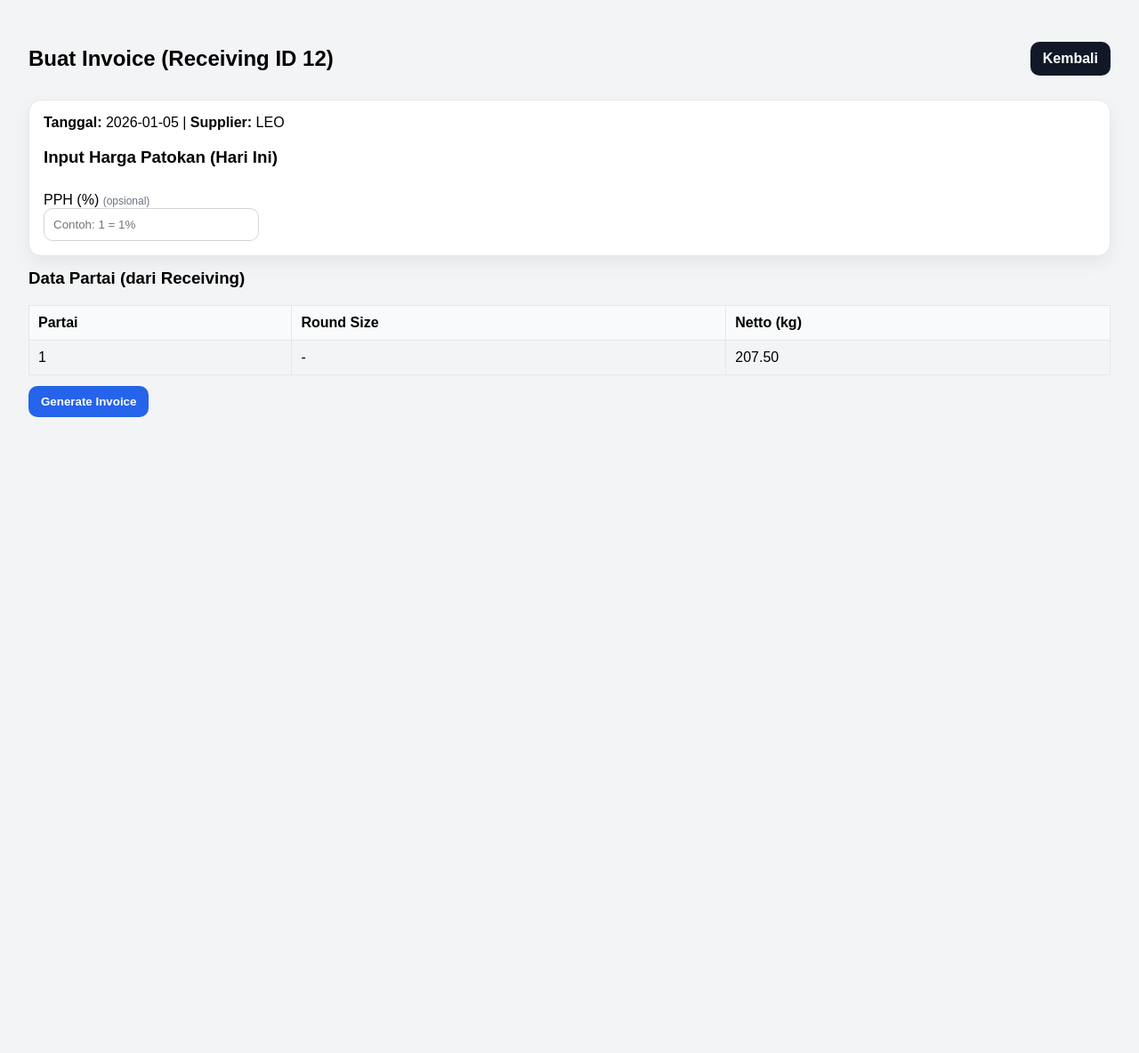
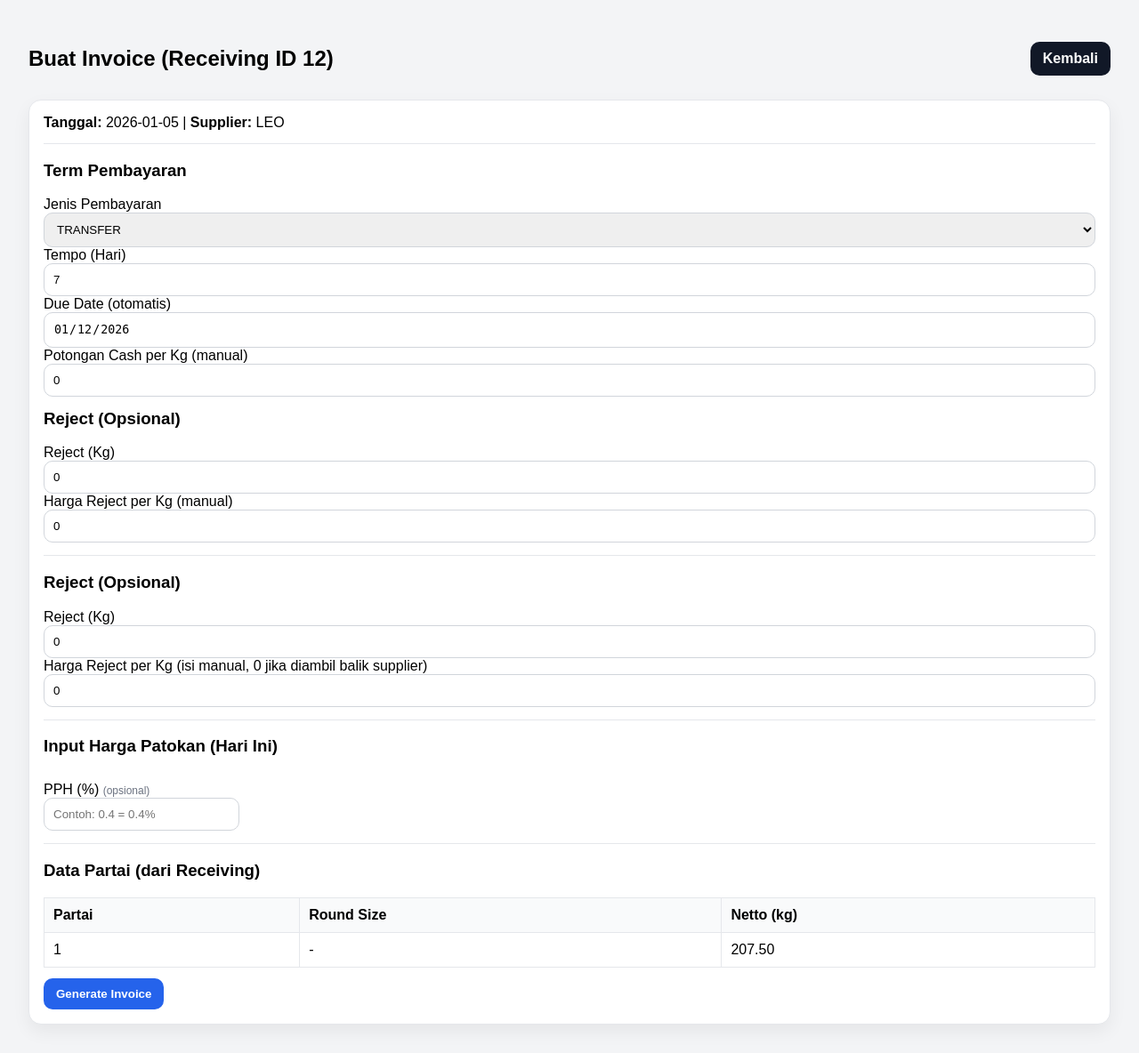
Before and after one commit to wilhan1771-lgtm/belajar, a Flask app: page /invoice/new/12 in a window 1280 px wide. Shown: the whole page at 89% size. Before the commit the page ends 469 px from the top, so only its background shows below. Run offline with Flask 3, Linux system fonts and the light colour scheme; the visitor is signed in with stand-in values (Sample User, id 1); data comes from the database, SQL or seed files in the repository; both versions use the stored data as it was after the commit.

Commit message:
dari kantor

```diff
--- a/app.py
+++ b/app.py
@@ -1,6 +1,7 @@
 from flask import Flask, render_template, request, redirect, url_for, session, jsonify
-from datetime import date
-import json, sqlite3
+from datetime import date, datetime, timedelta
+import json
+import sqlite3
 
 from db import init_db, get_conn
 
@@ -26,11 +27,11 @@ def interpolate_price(size: int | None, points: dict) -> int | None:
 
     try:
         size = int(size)
-    except:
+    except (TypeError, ValueError):
         return None
 
     # only keep valid numeric points
-    pts = {}
+    pts: dict[int, int] = {}
     for k, v in points.items():
         if v is None:
             continue
@@ -38,7 +39,7 @@ def interpolate_price(size: int | None, points: dict) -> int | None:
             continue
         try:
             pts[int(k)] = int(v)
-        except:
+        except (TypeError, ValueError):
             pass
 
     if size in pts:
@@ -56,8 +57,9 @@ def interpolate_price(size: int | None, points: dict) -> int | None:
 
     return None
 
-def require_login():
-    return "user" in session
+
+def require_login() -> bool:
+    return bool(session.get("user"))
 
 
 # =========================
@@ -66,6 +68,7 @@ def require_login():
 @app.route("/", methods=["GET", "POST"])
 def login():
     error = None
+
     if request.method == "POST":
         username = (request.form.get("username") or "").strip()
         password = (request.form.get("password") or "").strip()
@@ -73,8 +76,8 @@ def login():
         if username == DEMO_USER["username"] and password == DEMO_USER["password"]:
             session["user"] = username
             return redirect(url_for("dashboard"))
-        else:
-            error = "Username / password salah"
+
+        error = "Username / password salah"
 
     return render_template("login.html", error=error)
 
@@ -660,14 +663,16 @@ def receiving_detail(header_id):
         return redirect(url_for("login"))
 
     conn = get_conn()
-    header = conn.execute(
-        "SELECT * FROM receiving_header WHERE id = ?",
-        (header_id,)
-    ).fetchone()
-
+    header = conn.execute("SELECT * FROM receiving_header WHERE id = ?", (header_id,)).fetchone()
     if not header:
         conn.close()
         return "Data receiving tidak ditemukan", 404
+
+    inv = conn.execute("""
+        SELECT id FROM invoice_header
+        WHERE receiving_id=? AND status!='VOID'
+        ORDER BY id DESC LIMIT 1
+    """, (header_id,)).fetchone()
 
     partai_rows = conn.execute("""
         SELECT * FROM receiving_partai
@@ -691,8 +696,11 @@ def receiving_detail(header_id):
         "receiving_detail.html",
         header=dict(header),
         partai=partai,
-        total_netto=total_netto
+        total_netto=total_netto,
+        invoice_exists=True if inv else False,
+        invoice_id=inv["id"] if inv else None
     )
+
 @app.route("/receiving/edit/<int:header_id>", methods=["GET", "POST"])
 def receiving_edit(header_id):
     if not require_login():
@@ -833,24 +841,46 @@ def receiving_edit(header_id):
 # =========================
 # Invoice
 # =========================
+from datetime import datetime, timedelta
+
 @app.route("/invoice/new/<int:receiving_id>", methods=["GET", "POST"])
 def invoice_new(receiving_id):
     if not require_login():
         return redirect(url_for("login"))
 
     conn = get_conn()
-    header = conn.execute("SELECT * FROM receiving_header WHERE id=?", (receiving_id,)).fetchone()
+
+    # 1) ambil receiving header
+    header = conn.execute(
+        "SELECT * FROM receiving_header WHERE id=?",
+        (receiving_id,)
+    ).fetchone()
     if not header:
         conn.close()
         return "Receiving tidak ditemukan", 404
 
+    # 2) kalau invoice sudah ada (dan bukan VOID) → jangan generate lagi
+    existing = conn.execute("""
+        SELECT id
+        FROM invoice_header
+        WHERE receiving_id=? AND status!='VOID'
+        ORDER BY id DESC
+        LIMIT 1
+    """, (receiving_id,)).fetchone()
+
+    if existing and request.method == "GET":
+        conn.close()
+        return redirect(url_for("invoice_view", invoice_id=existing["id"]))
+
+    # 3) ambil partai dari receiving
     partai_rows = conn.execute("""
-        SELECT partai_no, round_size, netto
+        SELECT partai_no, round_size, COALESCE(netto,0) AS netto
         FROM receiving_partai
         WHERE header_id=?
         ORDER BY partai_no ASC
     """, (receiving_id,)).fetchall()
 
+    # ===== GET =====
     if request.method == "GET":
         required_sizes = set()
         for r in partai_rows:
@@ -862,28 +892,56 @@ def invoice_new(receiving_id):
             required_sizes.add(lo)
             required_sizes.add(hi)
 
-        required_sizes = sorted(required_sizes)
-        conn.close()
-
+        # default tempo
+        default_tempo = 7
+        tgl_inv = datetime.strptime(header["tanggal"], "%Y-%m-%d")
+        default_due = (tgl_inv + timedelta(days=default_tempo)).strftime("%Y-%m-%d")
+
+        conn.close()
         return render_template(
             "invoice_new.html",
             header=dict(header),
             partai=[dict(r) for r in partai_rows],
-            required_sizes=required_sizes
+            required_sizes=sorted(required_sizes),
+            default_tempo=default_tempo,
+            default_due=default_due
         )
-    # ✅ kalau invoice sudah ada untuk receiving ini (dan bukan VOID), jangan bikin lagi
-    existing = conn.execute("""
-        SELECT id FROM invoice_header
-        WHERE receiving_id=? AND status!='VOID'
-        ORDER BY id DESC
-        LIMIT 1
-    """, (receiving_id,)).fetchone()
+
+    # ===== POST (GENERATE) =====
+    # 4) kalau POST tapi invoice sudah ada → redirect saja
     if existing:
         conn.close()
         return redirect(url_for("invoice_view", invoice_id=existing["id"]))
 
-
-    # POST: generate invoice
+    # 5) ambil payment term
+    payment_type = (request.form.get("payment_type") or "TRANSFER").strip().upper()
+
+    # tempo hari input manual
+    tempo_raw = (request.form.get("tempo_hari") or "").strip()
+    try:
+        tempo_hari = int(tempo_raw) if tempo_raw != "" else (1 if payment_type == "CASH" else 7)
+    except:
+        tempo_hari = (1 if payment_type == "CASH" else 7)
+
+    cash_raw = (request.form.get("cash_deduct_per_kg") or "").replace(",", ".").strip()
+    try:
+        cash_deduct_per_kg = float(cash_raw) if cash_raw != "" else 0.0
+    except:
+        cash_deduct_per_kg = 0.0
+
+    reject_kg_raw = (request.form.get("reject_kg") or "").replace(",", ".").strip()
+    try:
+        reject_kg = float(reject_kg_raw) if reject_kg_raw != "" else 0.0
+    except:
+        reject_kg = 0.0
+
+    reject_price_raw = (request.form.get("reject_price") or "").replace(",", ".").strip()
+    try:
+        reject_price = float(reject_price_raw) if reject_price_raw != "" else 0.0
+    except:
+        reject_price = 0.0
+
+    # 6) input harga patokan points
     points = {}
     for k, v in request.form.items():
         if k.startswith("p"):
@@ -893,55 +951,80 @@ def invoice_new(receiving_id):
             except:
                 pass
 
-    # PPH (%) opsional: 0.25 -> 0.0025
+    # 7) PPH persen (boleh desimal: 0.4 → 0.4%)
     pph_raw = (request.form.get("pph") or "").replace(",", ".").strip()
-    pph_rate = float(pph_raw) / 100 if pph_raw else None
-
+    try:
+        pph_rate = float(pph_raw) / 100.0 if pph_raw != "" else 0.0
+    except:
+        pph_rate = 0.0
+
+    # 8) hitung detail & subtotal (berdasarkan receiving)
     details = []
     subtotal = 0.0
+    total_berat = 0.0
 
     for r in partai_rows:
         pno = r["partai_no"]
         size_round = r["round_size"]
-        netto = r["netto"] or 0
+        netto = float(r["netto"] or 0.0)
+
+        total_berat += netto
 
         harga = interpolate_price(size_round, points)
-        total_harga = (float(netto) * float(harga)) if harga is not None else None
-
-        if total_harga is not None:
-            subtotal += total_harga
+        total_harga = (netto * float(harga)) if harga is not None else 0.0
+
+        subtotal += total_harga
 
         details.append({
             "partai_no": pno,
             "size_round": size_round,
-            "berat_netto": float(netto),
+            "berat_netto": netto,
             "harga": int(harga) if harga is not None else None,
-            "total_harga": float(total_harga) if total_harga is not None else None
+            "total_harga": float(total_harga)
         })
 
-    pph = (subtotal * pph_rate) if pph_rate is not None else None
-    total = subtotal + (pph or 0)
+    # 9) hitung due date dari tanggal invoice
+    tgl_inv = datetime.strptime(header["tanggal"], "%Y-%m-%d")
+    due_date = (tgl_inv + timedelta(days=int(tempo_hari))).strftime("%Y-%m-%d")
+
+    # 10) cash deduct total (dipakai kalau CASH, tapi tetap simpan)
+    cash_deduct_total = float(cash_deduct_per_kg) * float(total_berat) if payment_type == "CASH" else 0.0
+
+    # 11) reject total (opsional)
+    reject_total = float(reject_kg) * float(reject_price) if reject_kg > 0 and reject_price > 0 else 0.0
+
+    # 12) PPH dan total akhir
+    pph = subtotal * pph_rate
+    total = subtotal - pph - cash_deduct_total - reject_total
 
     cur = conn.cursor()
     cur.execute("""
-                INSERT INTO invoice_header
-                (receiving_id, tanggal, supplier, price_points_json, subtotal, pph_rate, pph, total, status)
-                VALUES (?, ?, ?, ?, ?, ?, ?, ?, ?)
-                """, (
-                    receiving_id,
-                    header["tanggal"],
-                    header["supplier"],
-                    json.dumps(points),
-                    float(subtotal),
-                    float(pph_rate or 0),
-                    float(pph or 0),
-                    float(total),
-                    "DRAFT"
-                ))
-
+        INSERT INTO invoice_header
+            (receiving_id, tanggal, supplier, price_points_json,
+             pph_rate, subtotal, pph, total, status,
+             due_date, payment_type, cash_deduct_per_kg, cash_deduct_total,
+             reject_kg, reject_price, reject_total)
+        VALUES (?, ?, ?, ?, ?, ?, ?, ?, ?, ?, ?, ?, ?, ?, ?, ?)
+    """, (
+        receiving_id,
+        header["tanggal"],
+        header["supplier"],
+        json.dumps(points),
+        float(pph_rate),
+        float(subtotal),
+        float(pph),
+        float(total),
+        "DRAFT",  # default invoice baru
+        due_date,
+        payment_type,
+        float(cash_deduct_per_kg),
+        float(cash_deduct_total),
+        float(reject_kg),
+        float(reject_price),
+        float(reject_total),
+    ))
     invoice_id = cur.lastrowid
 
-    # insert details (FIX: loop dict, bukan unpack tuple)
     for d in details:
         cur.execute("""
             INSERT INTO invoice_detail (invoice_id, partai_no, size_round, berat_netto, harga, total_harga)
@@ -1248,8 +1331,6 @@ def invoice_list():
         total_beli=total_beli
     )
 
-
-
 @app.get("/invoice/edit/<int:invoice_id>")
 def invoice_edit(invoice_id):
     if not require_login():
--- a/templates/invoice_new.html
+++ b/templates/invoice_new.html
@@ -8,13 +8,15 @@
     .card{background:#fff;border:1px solid #e5e7eb;border-radius:14px;padding:16px;box-shadow:0 8px 20px rgba(0,0,0,.06)}
     .top{display:flex;justify-content:space-between;align-items:center;gap:10px;margin-bottom:12px}
     .grid{display:grid;grid-template-columns:repeat(4,minmax(0,1fr));gap:10px}
-    input{padding:10px;border:1px solid #d1d5db;border-radius:10px;width:100%}
+    input, select{padding:10px;border:1px solid #d1d5db;border-radius:10px;width:100%;box-sizing:border-box}
     table{width:100%;border-collapse:collapse;margin-top:12px}
     th,td{border:1px solid #e5e7eb;padding:10px;text-align:left}
     th{background:#f9fafb}
     .btn{padding:10px 14px;border:0;border-radius:10px;font-weight:700;cursor:pointer}
     .btn-primary{background:#2563eb;color:#fff}
     .btn-secondary{background:#111827;color:#fff;text-decoration:none;display:inline-block}
+    .muted{font-size:12px;color:#6b7280}
+    hr{border:0;border-top:1px solid #e5e7eb;margin:14px 0}
   </style>
 </head>
 <body>
@@ -28,32 +30,101 @@
   <div><b>Tanggal:</b> {{ header["tanggal"] }} | <b>Supplier:</b> {{ header["supplier"] }}</div>
 
   <form method="post" style="margin-top:12px;">
+
+    <hr>
+    <h3>Term Pembayaran</h3>
+
+<label>Jenis Pembayaran</label>
+<select name="payment_type" id="payment_type">
+  <option value="TRANSFER">TRANSFER</option>
+  <option value="CASH">CASH</option>
+</select>
+
+<label style="margin-top:10px;">Tempo (Hari)</label>
+<input type="number" step="1" min="0" name="tempo_hari" id="tempo_hari" value="{{ default_tempo }}">
+
+<label style="margin-top:10px;">Due Date (otomatis)</label>
+<input type="date" id="due_preview" value="{{ default_due }}" readonly>
+
+<label style="margin-top:10px;">Potongan Cash per Kg (manual)</label>
+<input type="number" step="1" min="0" name="cash_deduct_per_kg" id="cash_deduct_per_kg" value="0">
+
+<h3 style="margin-top:14px;">Reject (Opsional)</h3>
+<label>Reject (Kg)</label>
+<input type="number" step="0.01" min="0" name="reject_kg" value="0">
+
+<label style="margin-top:10px;">Harga Reject per Kg (manual)</label>
+<input type="number" step="1" min="0" name="reject_price" value="0">
+
+<script>
+(function(){
+  const pay = document.getElementById("payment_type");
+  const tempo = document.getElementById("tempo_hari");
+  const due = document.getElementById("due_preview");
+
+  const invoiceDateStr = "{{ header['tanggal'] }}"; // YYYY-MM-DD
+  const invoiceDate = new Date(invoiceDateStr + "T00:00:00");
+
+  function fmt(d){
+    const y = d.getFullYear();
+    const m = String(d.getMonth()+1).padStart(2,'0');
+    const day = String(d.getDate()).padStart(2,'0');
+    return `${y}-${m}-${day}`;
+  }
+
+  function recalcDue(){
+    const days = parseInt(tempo.value || "0", 10) || 0;
+    const d = new Date(invoiceDate);
+    d.setDate(d.getDate() + days);
+    due.value = fmt(d);
+  }
+
+  function applyDefaults(){
+    if(pay.value === "CASH"){
+      tempo.value = 1; // cash default besok
+    } else {
+      tempo.value = 7; // transfer default 7 hari
+      document.getElementById("cash_deduct_per_kg").value = 0;
+    }
+    recalcDue();
+  }
+
+  pay.addEventListener("change", applyDefaults);
+  tempo.addEventListener("input", recalcDue);
+
+  applyDefaults();
+})();
+</script>
+
+
+    <hr>
+    <h3>Reject (Opsional)</h3>
+
+    <label>Reject (Kg)</label>
+    <input type="number" step="0.01" min="0" name="reject_kg" value="0">
+
+    <label style="margin-top:10px;">Harga Reject per Kg (isi manual, 0 jika diambil balik supplier)</label>
+    <input type="number" step="1" min="0" name="reject_price" value="0">
+
+    <hr>
     <h3>Input Harga Patokan (Hari Ini)</h3>
 
-     <div class="grid">
+    <div class="grid">
       {% for sz in required_sizes %}
       <div>
         <div>Harga size {{ sz }}</div>
         <input name="p{{ sz }}" type="number" placeholder="isi harga size {{ sz }}">
       </div>
-        {% endfor %}
-      </div>
+      {% endfor %}
+    </div>
 
     <div style="margin-top:10px;max-width:220px;">
-      <label>PPH (%) <span style="font-size:12px;color:#6b7280;">(opsional)</span></label>
-      <input
-        type="number"
-        name="pph"
-        step="1"
-        min="0"
-        placeholder="Contoh: 1 = 1%"
-          >
+      <label>PPH (%) <span class="muted">(opsional)</span></label>
+      <input type="number" name="pph" step="0.01" min="0" placeholder="Contoh: 0.4 = 0.4%">
     </div>
 
-
-    </div>
-
-    <h3 style="margin-top:14px;">Data Partai (dari Receiving)</h3>
+    <hr>
+    <h3>Data Partai (dari Receiving)</h3>
     <table>
       <thead>
         <tr>
```
Also changed, not shown: add_invoice_terms_manual.py (added, +22 -0 lines), cek_invoice.py (+9 -4 lines), templates/receiving_detail.html (+35 -18 lines), receiving.db.
